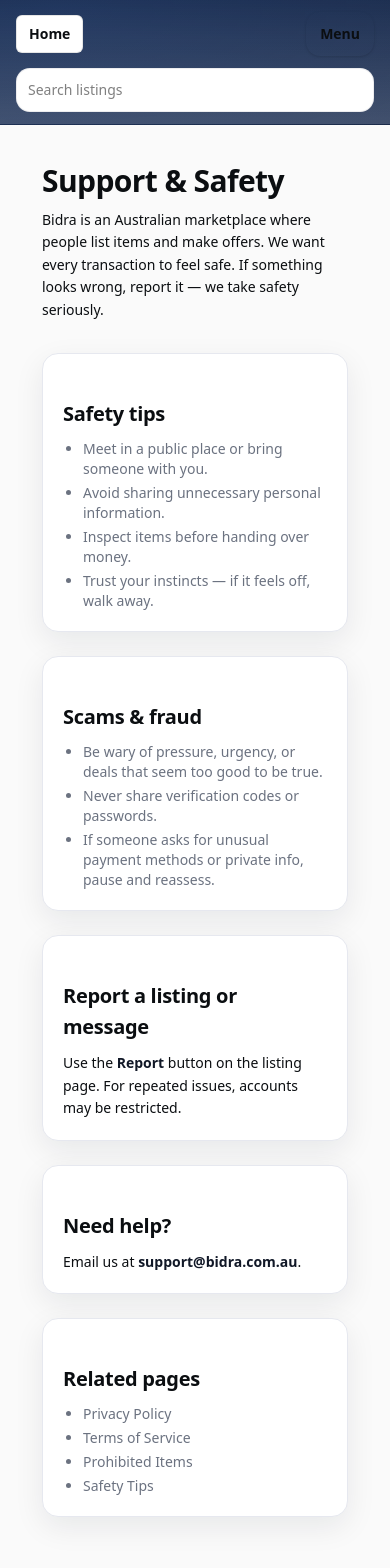
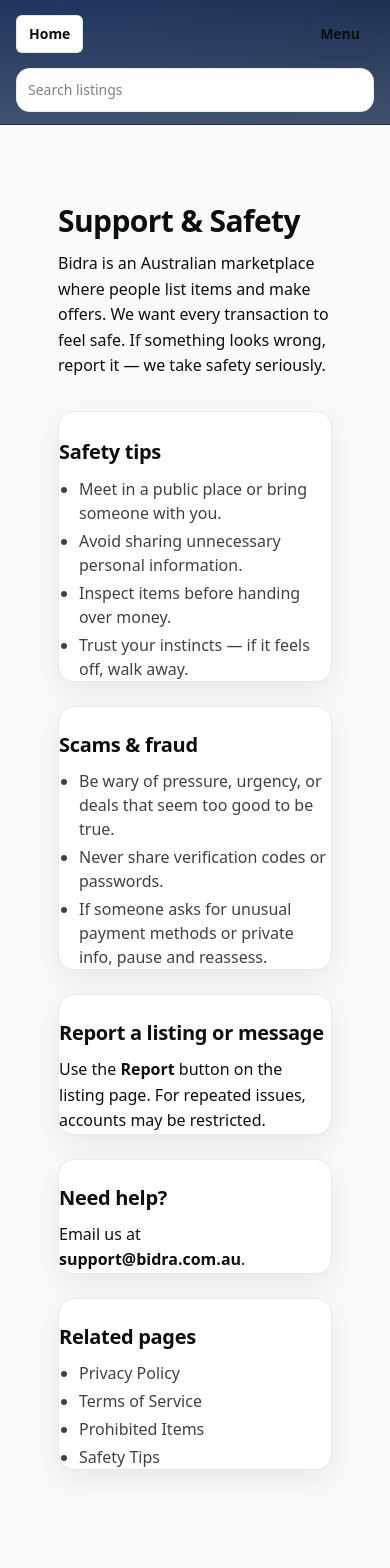
Before and after one commit to TradeFlow1/bidra, a Next.js app: page /support in a window 390 px wide. Shown: the top 1568 px of the page. Built offline with nearby package versions, Linux system fonts and the light colour scheme; no server answers.

Commit message:
Header: close dropdown/menu on outside click + route change; restore mobile pills; remove focus flicker

```diff
--- a/app/support/page.tsx
+++ b/app/support/page.tsx
@@ -4,18 +4,21 @@ export const metadata = {
 
 export default function SupportPage() {
   return (
-    <main className="bd-container py-10">
-      <div className="container max-w-5xl">
-        <h1 className="text-3xl font-extrabold tracking-tight bd-ink">Support &amp; Safety</h1>
-        <p className="mt-2 text-sm bd-ink2">
-          Bidra is an Australian marketplace where people list items and make offers. We want every transaction to feel safe.
-          If something looks wrong, report it — we take safety seriously.
+    <main>
+      <div className="bd-container">
+        <div className="container">
+          <section className="py-10">
+            <h1 className="text-3xl font-extrabold tracking-tight">Support &amp; Safety</h1>
+
+            <p className="mt-3 text-black/70">
+              Bidra is an Australian marketplace where people list items and make offers. We want every transaction to feel safe. If
+              something looks wrong, report it — we take safety seriously.
             </p>
 
             <div className="mt-8 space-y-6">
-          <section className="bd-card p-5">
-            <h2 className="text-lg font-extrabold bd-ink" id="safety">Safety tips</h2>
-            <ul className="mt-2 list-disc pl-5 text-sm bd-ink2 space-y-1">
+              <section className="bd-card" id="safety">
+                <h2 className="text-lg font-semibold">Safety tips</h2>
+                <ul className="mt-2 list-disc space-y-1 pl-5 text-black/75">
                   <li>Meet in a public place or bring someone with you.</li>
                   <li>Avoid sharing unnecessary personal information.</li>
                   <li>Inspect items before handing over money.</li>
@@ -23,37 +26,55 @@ export default function SupportPage() {
                 </ul>
               </section>
 
-          <section className="bd-card p-5">
-            <h2 className="text-lg font-extrabold bd-ink">Scams &amp; fraud</h2>
-            <ul className="mt-2 list-disc pl-5 text-sm bd-ink2 space-y-1">
+              <section className="bd-card">
+                <h2 className="text-xl font-semibold">Scams &amp; fraud</h2>
+                <ul className="mt-2 list-disc space-y-1 pl-5 text-black/75">
                   <li>Be wary of pressure, urgency, or deals that seem too good to be true.</li>
                   <li>Never share verification codes or passwords.</li>
                   <li>If someone asks for unusual payment methods or private info, pause and reassess.</li>
                 </ul>
               </section>
 
-          <section className="bd-card p-5">
-            <h2 className="text-lg font-extrabold bd-ink">Report a listing or message</h2>
-            <p className="mt-2 text-sm bd-ink2">
-              Use the <strong className="bd-ink">Report</strong> button on the listing page. For repeated issues, accounts may be restricted.
+              <section className="bd-card">
+                <h2 className="text-xl font-semibold">Report a listing or message</h2>
+                <p className="mt-2 text-black/70">
+                  Use the <strong>Report</strong> button on the listing page. For repeated issues, accounts may be restricted.
                 </p>
               </section>
 
-          <section className="bd-card p-5">
-            <h2 className="text-lg font-extrabold bd-ink">Need help?</h2>
-            <p className="mt-2 text-sm bd-ink2">
-              Email us at <strong className="bd-ink">support@bidra.com.au</strong>.
+              <section className="bd-card">
+                <h2 className="text-xl font-semibold">Need help?</h2>
+                <p className="mt-2 text-black/70">
+                  Email us at <strong>support@bidra.com.au</strong>.
                 </p>
               </section>
 
-          <section className="bd-card p-5">
-            <h2 className="text-lg font-extrabold bd-ink">Related pages</h2>
-            <ul className="mt-2 list-disc pl-5 text-sm bd-ink2 space-y-1">
-              <li><a className="underline underline-offset-4 text-[var(--bidra-blue)] hover:opacity-90" href="/legal/privacy">Privacy Policy</a></li>
-              <li><a className="underline underline-offset-4 text-[var(--bidra-blue)] hover:opacity-90" href="/legal/terms">Terms of Service</a></li>
-              <li><a className="underline underline-offset-4 text-[var(--bidra-blue)] hover:opacity-90" href="/legal/prohibited-items">Prohibited Items</a></li>
-              <li><a className="underline underline-offset-4 text-[var(--bidra-blue)] hover:opacity-90" href="/support#safety">Safety Tips</a></li>
+              <section className="bd-card">
+                <h2 className="text-xl font-semibold">Related pages</h2>
+                <ul className="mt-2 list-disc space-y-1 pl-5 text-black/75">
+                  <li>
+                    <a className="text-[#1DA1F2] hover:underline" href="/legal/privacy">
+                      Privacy Policy
+                    </a>
+                  </li>
+                  <li>
+                    <a className="text-[#1DA1F2] hover:underline" href="/legal/terms">
+                      Terms of Service
+                    </a>
+                  </li>
+                  <li>
+                    <a className="text-[#1DA1F2] hover:underline" href="/legal/prohibited-items">
+                      Prohibited Items
+                    </a>
+                  </li>
+                  <li>
+                    <a className="text-[#1DA1F2] hover:underline" href="/support#safety">
+                      Safety Tips
+                    </a>
+                  </li>
                 </ul>
+              </section>
+            </div>
           </section>
         </div>
       </div>
```
Also changed, not shown: components/site-header-client.tsx (+61 -57 lines). Lines whose indentation alone changed are shown as unchanged.
